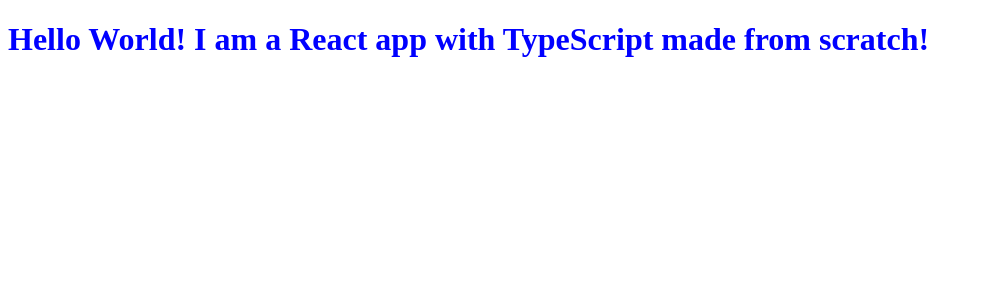
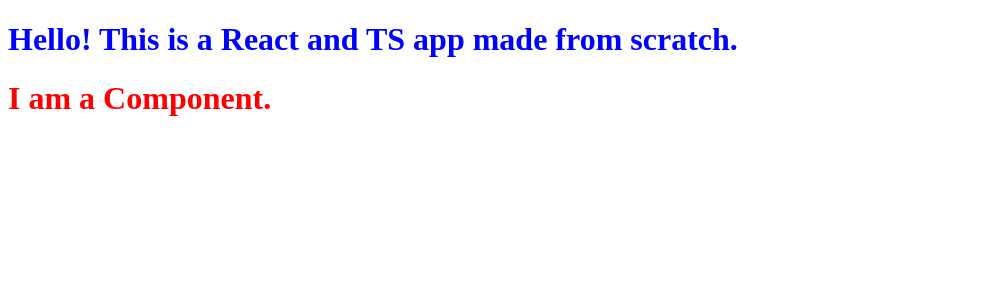
Before and after one commit to teoaldridge/create-react-and-ts-app, a React app: page / in a window 1280 px wide. Shown: the top 300 px of the page, without its empty margins (0-982 px from the left). Built offline with nearby package versions, Linux system fonts and the light colour scheme.

Commit message:
add App.tsx and 1 component

```diff
--- /dev/null
+++ b/components/Component.css
@@ -0,0 +1,3 @@
+.component-title {
+    color: red;
+}
--- /dev/null
+++ b/components/Component.tsx
@@ -0,0 +1,10 @@
+import React from 'react';
+import './Component.css'
+
+export const Component: React.FC = () => {
+    return(
+        <h1 className='component-title'>
+            I am a Component.
+        </h1>
+    )
+}
--- /dev/null
+++ b/src/App.tsx
@@ -0,0 +1,14 @@
+import React from 'react';
+import { Component } from '../components/Component';
+
+function App() {
+    return (
+        <div>
+             <h1> Hello! This is a React and TS app made from scratch.</h1>
+             < Component />
+        </div>
+
+    );
+  }
+
+export default App;
--- a/src/index.tsx
+++ b/src/index.tsx
@@ -1,7 +1,8 @@
 import React from 'react'
 import { createRoot } from 'react-dom/client'
 import './index.css'
+import App from './App'
 
 const container = document.getElementById('app-root')!
 const root = createRoot(container)
-root.render(<h1>Hello World! I am a React app with TypeScript made from scratch!</h1>)
+root.render(< App/>)
```
